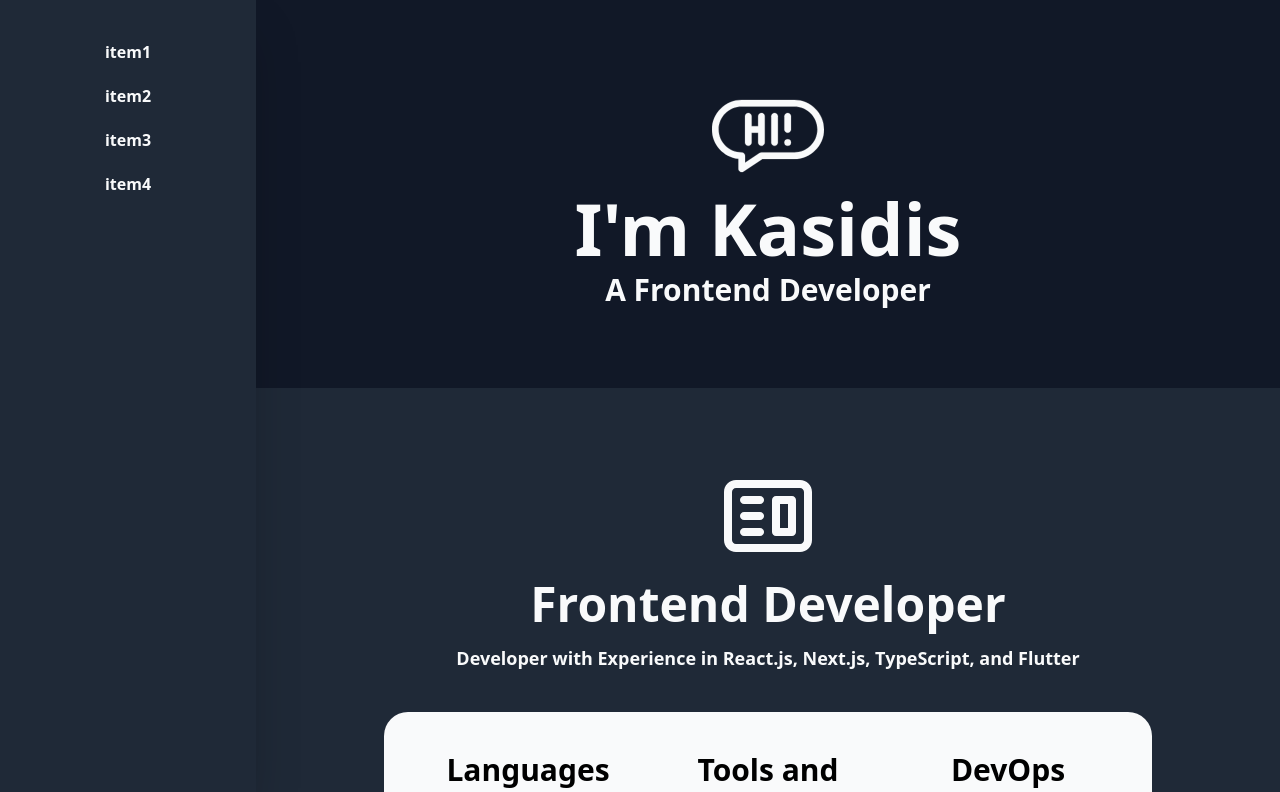
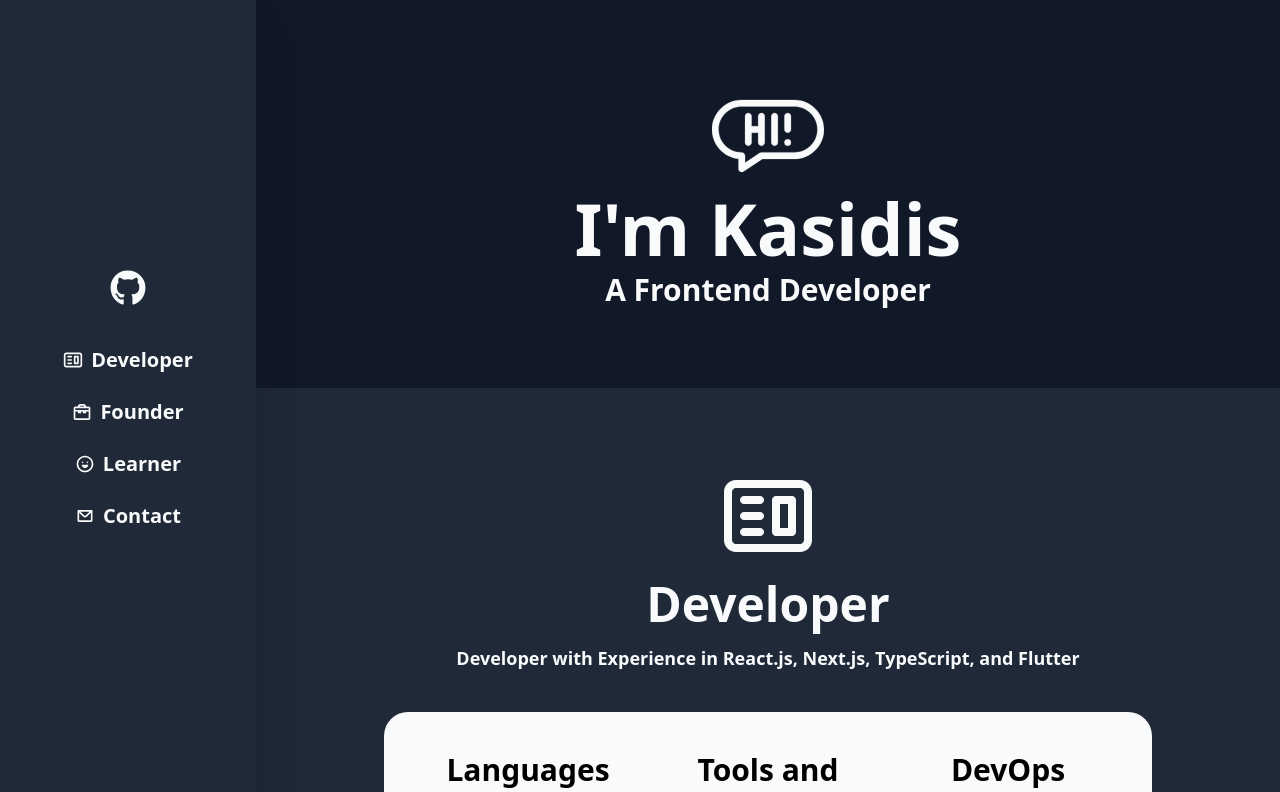
Before and after one commit to ckasidis/ckasidis-com-v1, a Next.js app: page / in a window 1280 px wide. Shown: the top 792 px of the page. Built offline with nearby package versions, Linux system fonts and the light colour scheme.

Commit message:
modify Navigation component and add icon

```diff
--- /dev/null
+++ b/components/NavItem.tsx
@@ -0,0 +1,25 @@
+import { NextPage } from 'next';
+import Link from 'next/link';
+import { createElement } from 'react';
+import { IconType } from 'react-icons';
+import { motion } from 'framer-motion';
+
+interface Props {
+	icon: IconType;
+	text: string;
+	path: string;
+}
+
+const NavItem: NextPage<Props> = ({ icon, text, path }) => {
+	return (
+		<motion.li
+			whileHover={{ scale: 1.1 }}
+			className="flex items-center justify-center gap-2 hover:text-gray-400 md:text-xl"
+		>
+			<div className="hidden sm:block">{createElement(icon)}</div>
+			<Link href={path}>{text}</Link>
+		</motion.li>
+	);
+};
+
+export default NavItem;
--- a/components/Navigation.tsx
+++ b/components/Navigation.tsx
@@ -1,16 +1,31 @@
+import { motion } from 'framer-motion';
 import { NextPage } from 'next';
+import { CgMail, CgSmileMouthOpen, CgToolbox, CgWebsite } from 'react-icons/cg';
+import { FaGithub } from 'react-icons/fa';
+import NavItem from './NavItem';
 
 const Navigation: NextPage = () => {
 	return (
-		<div className="sticky top-0 left-0 bg-gray-800 shadow-2xl sm:h-screen sm:w-1/4 sm:max-w-[16rem]">
-			<nav className="flex items-center justify-center py-10">
-				<ul className="flex-1 flex items-center justify-evenly text-gray-50 font-bold sm:flex-col sm:gap-5">
-					<li>item1</li>
-					<li>item2</li>
-					<li>item3</li>
-					<li>item4</li>
-				</ul>
-			</nav>
+		<div className="sticky top-0 left-0 bg-gray-800 shadow-2xl text-gray-50 lg:h-screen lg:w-[16rem]">
+			<div className="py-10 lg:flex lg:flex-col lg:items-center lg:justify-center lg:h-full lg:gap-10">
+				<motion.a
+					className="hidden lg:block text-4xl hover:text-gray-400"
+					whileHover={{ scale: 1.1 }}
+					href="https://github.com/ckasidis/"
+					target="_blank"
+					rel="noreferrer"
+				>
+					<FaGithub />
+				</motion.a>
+				<nav className="flex items-center justify-evenly">
+					<ul className="flex-1 flex items-center justify-evenly font-bold lg:flex-col lg:gap-6">
+						<NavItem icon={CgWebsite} text="Developer" path="/#developer" />
+						<NavItem icon={CgToolbox} text="Founder" path="/#founder" />
+						<NavItem icon={CgSmileMouthOpen} text="Learner" path="/#learner" />
+						<NavItem icon={CgMail} text="Contact" path="/#contact" />
+					</ul>
+				</nav>
+			</div>
 		</div>
 	);
 };
--- a/pages/_app.tsx
+++ b/pages/_app.tsx
@@ -1,12 +1,19 @@
 import '../styles/globals.css';
 import type { AppProps } from 'next/app';
 import Navigation from '../components/Navigation';
+import Head from 'next/head';
 
 function MyApp({ Component, pageProps }: AppProps) {
 	return (
-		<div className="sm:flex">
+		<div className="lg:flex">
+			<Head>
+				<meta charSet="UTF-8" />
+				<meta name="viewport" content="width=device-width, initial-scale=1.0" />
+				<link rel="icon" href="/logo.ico" />
+				<title>Kasidis</title>
+			</Head>
 			<Navigation />
-			<div className="sm:flex-1">
+			<div className="lg:flex-1">
 				<Component {...pageProps} />
 			</div>
 		</div>
--- a/pages/index.tsx
+++ b/pages/index.tsx
@@ -41,9 +41,7 @@ import {
 	SiPandas,
 	SiPhp,
 	SiPlesk,
-	SiPostgresql,
 	SiPython,
-	SiPytorch,
 	SiReact,
 	SiRust,
 	SiSass,
@@ -70,10 +68,13 @@ import CallToAction from '../components/CallToAction';
 const HomePage: NextPage = () => {
 	return (
 		<>
+			<div id="banner">
 				<Banner />
+			</div>
+			<div id="developer">
 				<QuoteSection
 					icon={CgWebsite}
-				title="Frontend Developer"
+					title="Developer"
 					description="Developer with Experience in React.js, Next.js, TypeScript, and Flutter"
 				/>
 				<SkillSection
@@ -194,12 +195,14 @@ const HomePage: NextPage = () => {
 				<CallToAction
 					title="My Projects"
 					description="View Source code of this Website and my other Projects on GitHub"
-				button="GitHub Profile"
+					button="My GitHub Profile"
 					url="https://github.com/ckasidis/"
 				/>
+			</div>
+			<div id="founder">
 				<QuoteSection
 					icon={CgToolbox}
-				title="Business Founder"
+					title="Founder"
 					description="Founder/Developer/Marketer of an LMS Website Built with WordPress"
 				/>
 				<SkillSection
@@ -299,9 +302,11 @@ const HomePage: NextPage = () => {
 					button="Visit idkclass.io"
 					url="https://idkclass.io/"
 				/>
+			</div>
+			<div id="learner">
 				<QuoteSection
 					icon={CgSmileMouthOpen}
-				title="A Learner"
+					title="Learner"
 					description="The 2 Best Skills I possess are 'Eagerness to Learn' and 'Adaptability'"
 				/>
 				<SkillSection
@@ -325,7 +330,6 @@ const HomePage: NextPage = () => {
 									name: 'GraphQL',
 									icon: SiGraphql,
 								},
-
 								{
 									name: 'Testing',
 									icon: SiJest,
@@ -396,12 +400,15 @@ const HomePage: NextPage = () => {
 						},
 					]}
 				/>
+			</div>
+			<div id="contact">
 				<CallToAction
-				title="Contact Me"
-				description="Contact me by email: me@ckasidis.com"
+					title="Contact"
+					description="Contact me at: info@ckasidis.com"
 					button="Send Email"
-				url="mailto:me@ckasidis.com"
+					url="mailto:info@ckasidis.com"
 				/>
+			</div>
 		</>
 	);
 };
```
Also changed, not shown: components/CallToAction.tsx (+0 -8 lines), 1 other file (tests, documents, lock files or other folders). Lines whose indentation alone changed are shown as unchanged.
